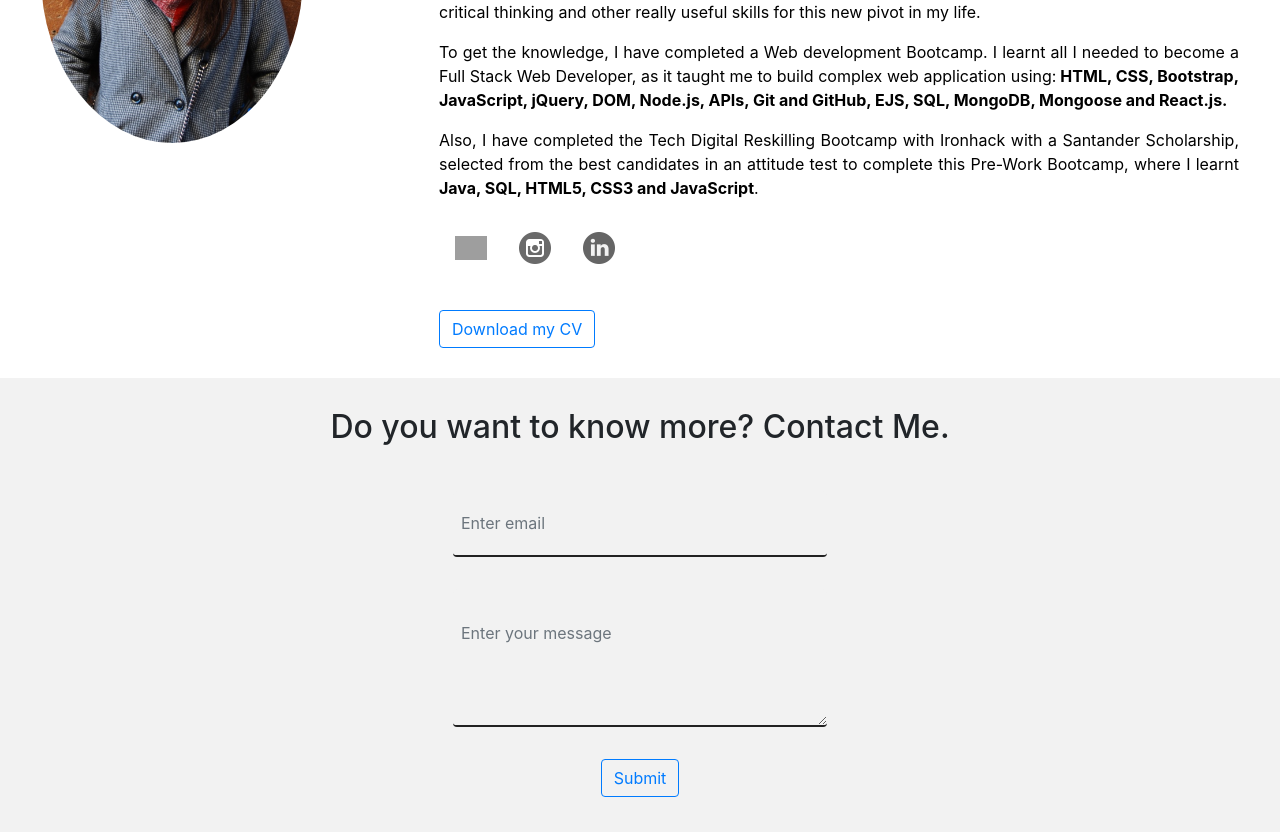
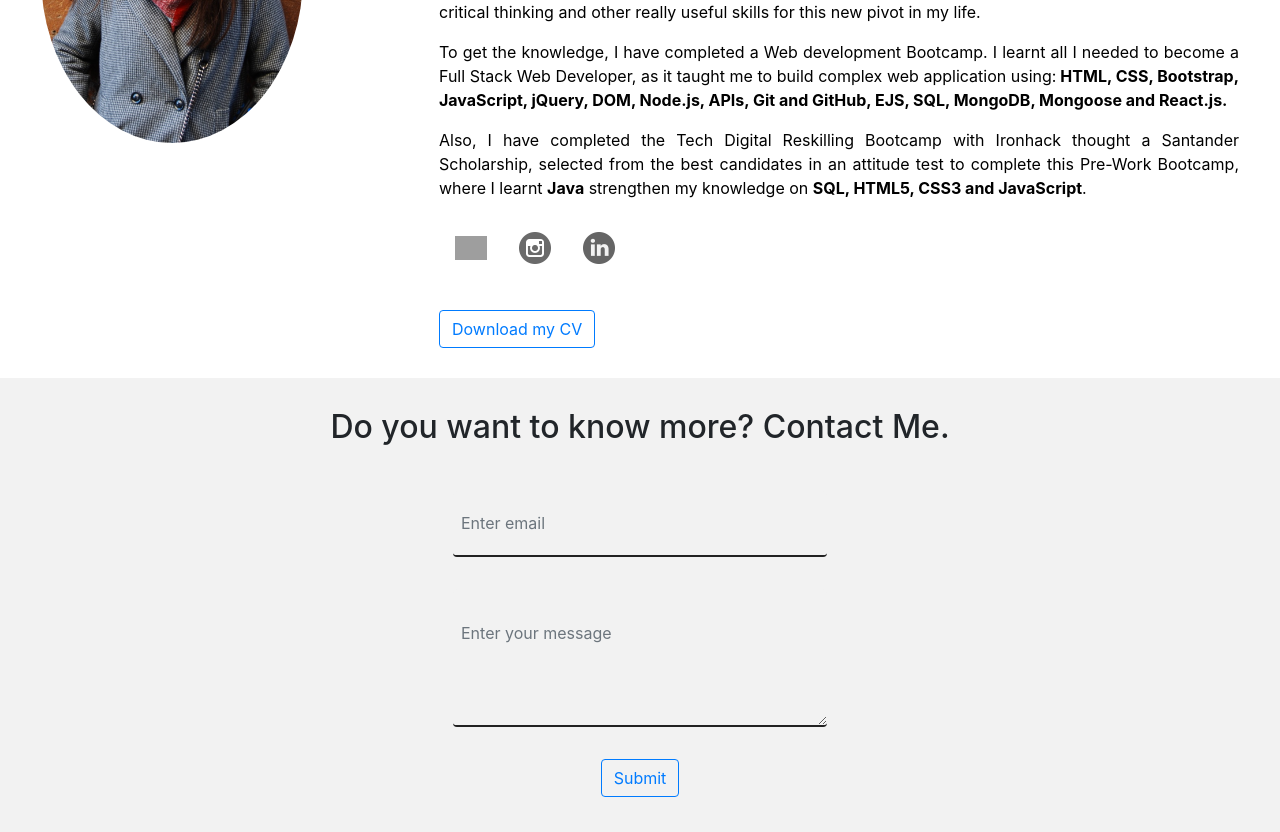
Before and after one commit to IMartinMenendez/portfolio, a React (Create React App) app: page / in a window 1280 px wide. Shown: the part 1440-2272 px from the top of the page. Built offline with nearby package versions, Linux system fonts and the light colour scheme; grey boxes are pictures that could not be loaded.

Commit message:
changes in text

```diff
--- a/src/components/AboutMe.jsx
+++ b/src/components/AboutMe.jsx
@@ -41,9 +41,9 @@ export function AboutMe() {
                             MongoDB,
                             Mongoose and React.js.</b>
                     </p>
-                    <p>Also, I have completed the Tech Digital Reskilling Bootcamp with Ironhack with a Santander
+                    <p>Also, I have completed the Tech Digital Reskilling Bootcamp with Ironhack thought a Santander
                         Scholarship, selected from the best candidates in an attitude test to complete this Pre-Work
-                        Bootcamp, where I learnt <b>Java, SQL, HTML5, CSS3 and JavaScript</b>.</p>
+                        Bootcamp, where I learnt <b>Java</b> strengthen my knowledge on <b>SQL, HTML5, CSS3 and JavaScript</b>.</p>
                     <div>
                         <a href="https://github.com/IMartinMenendez"><img className="icon" src={iconGithub} alt="Icon"/></a>
                         <a href="https://www.instagram.com/irene_mmenendez/"><img className="icon" src={iconInstagram}
```
